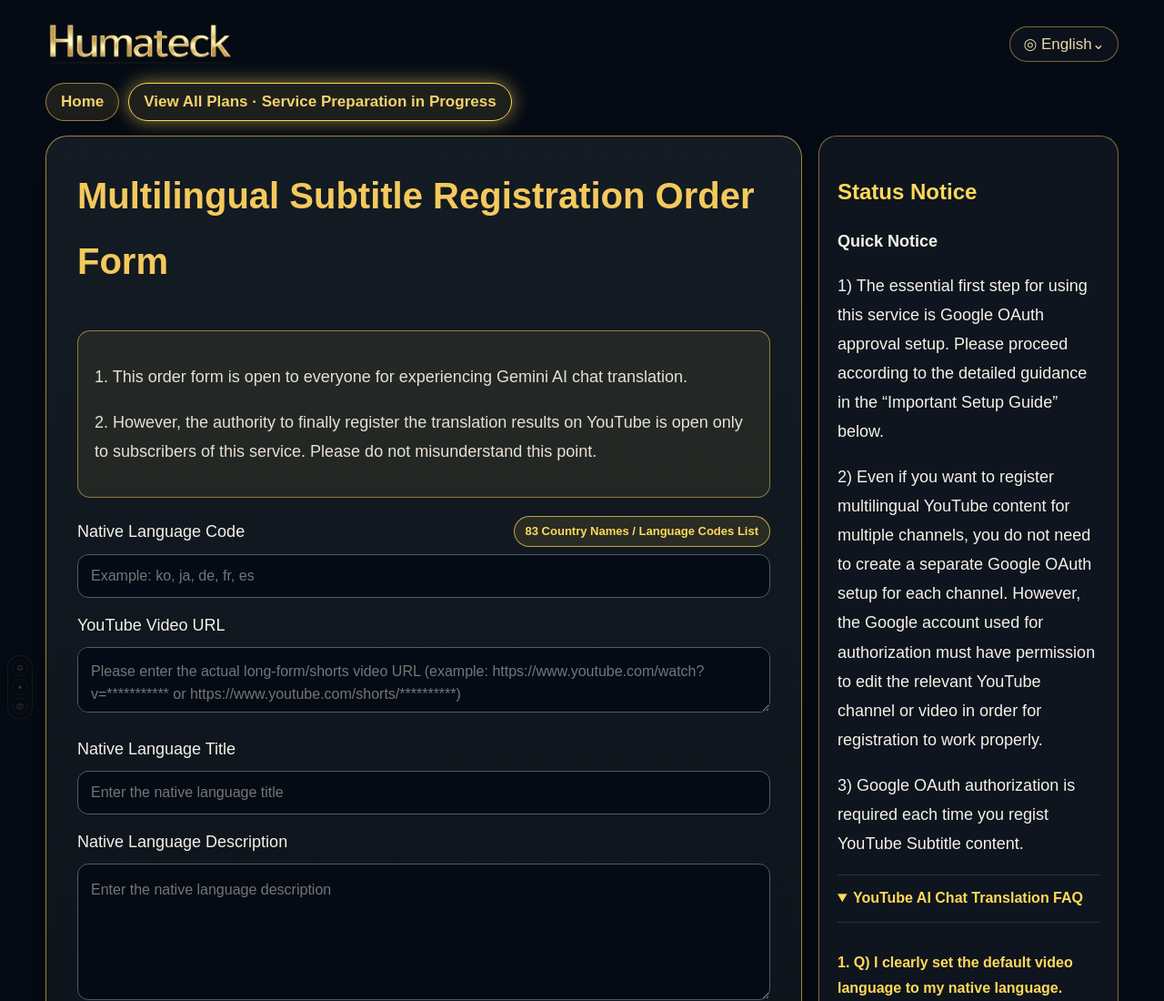
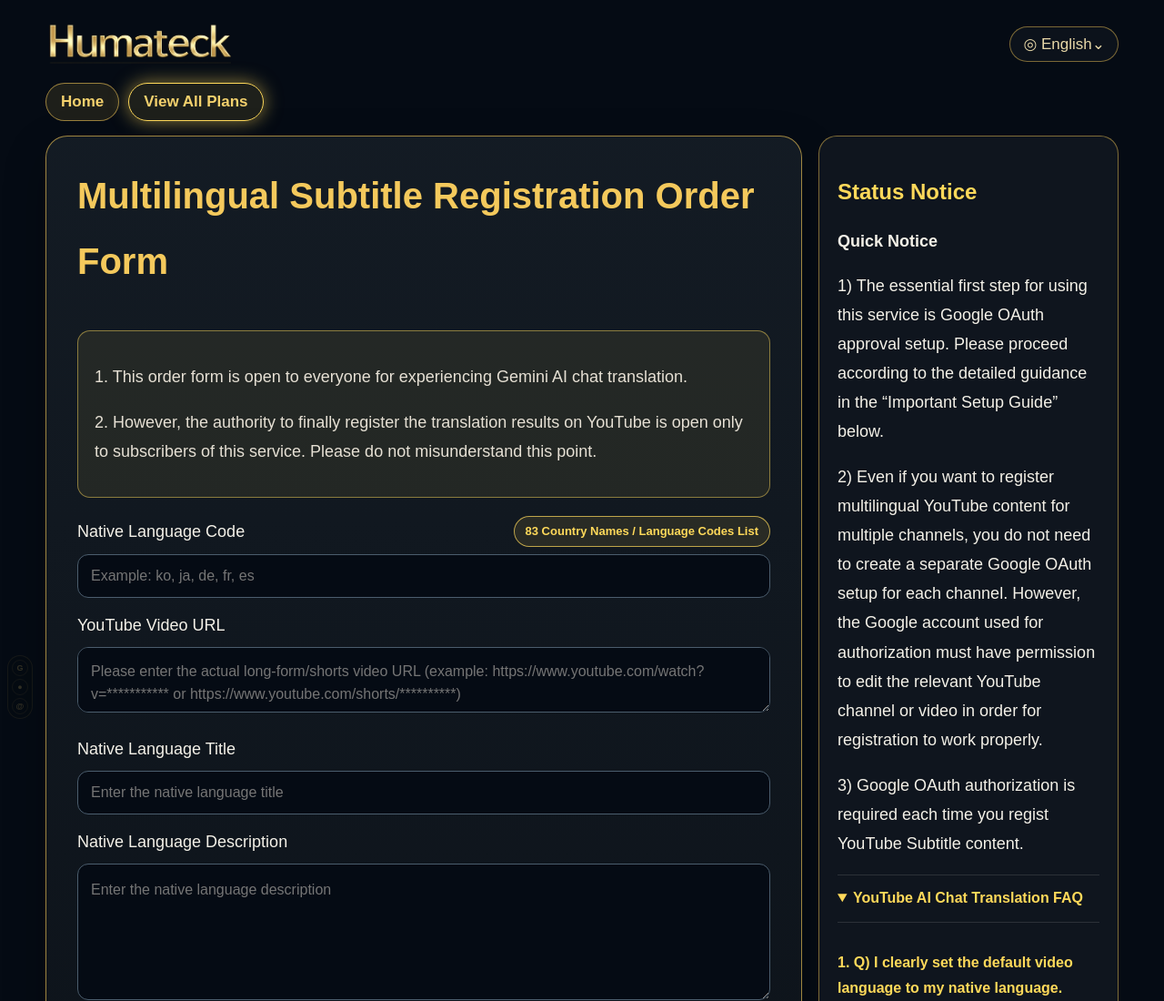
Before and after one commit to freeman-1000-del/humateck, a plain HTML site: page order.html in a window 1280 px wide. Shown: the top 1100 px of the page at 91% size. Drawn offline with Linux system fonts and the light colour scheme.

Commit message:
Update order.html

```diff
--- a/order.html
+++ b/order.html
@@ -1048,7 +1048,7 @@ input,textarea{font-size:16px!important;}
 
 <div class="wrap" id="top">
 <header class="top"><a href="index.html"><img class="logo" src="FINAL_LOGO01.png" alt="Humateck"></a><div class="lang">◎ English⌄</div></header>
-<div class="orderTopButtons"><a href="index.html">Home</a><a href="plans.html" class="serviceReadyTemporary">View All Plans · Service Preparation in Progress</a></div>
+<div class="orderTopButtons"><a href="index.html">Home</a><a href="plans.html" class="serviceReadyTemporary">View All Plans</a></div>
 <section class="orderMainGrid">
   <div class="orderLeftColumn">
     <section class="card">
```
